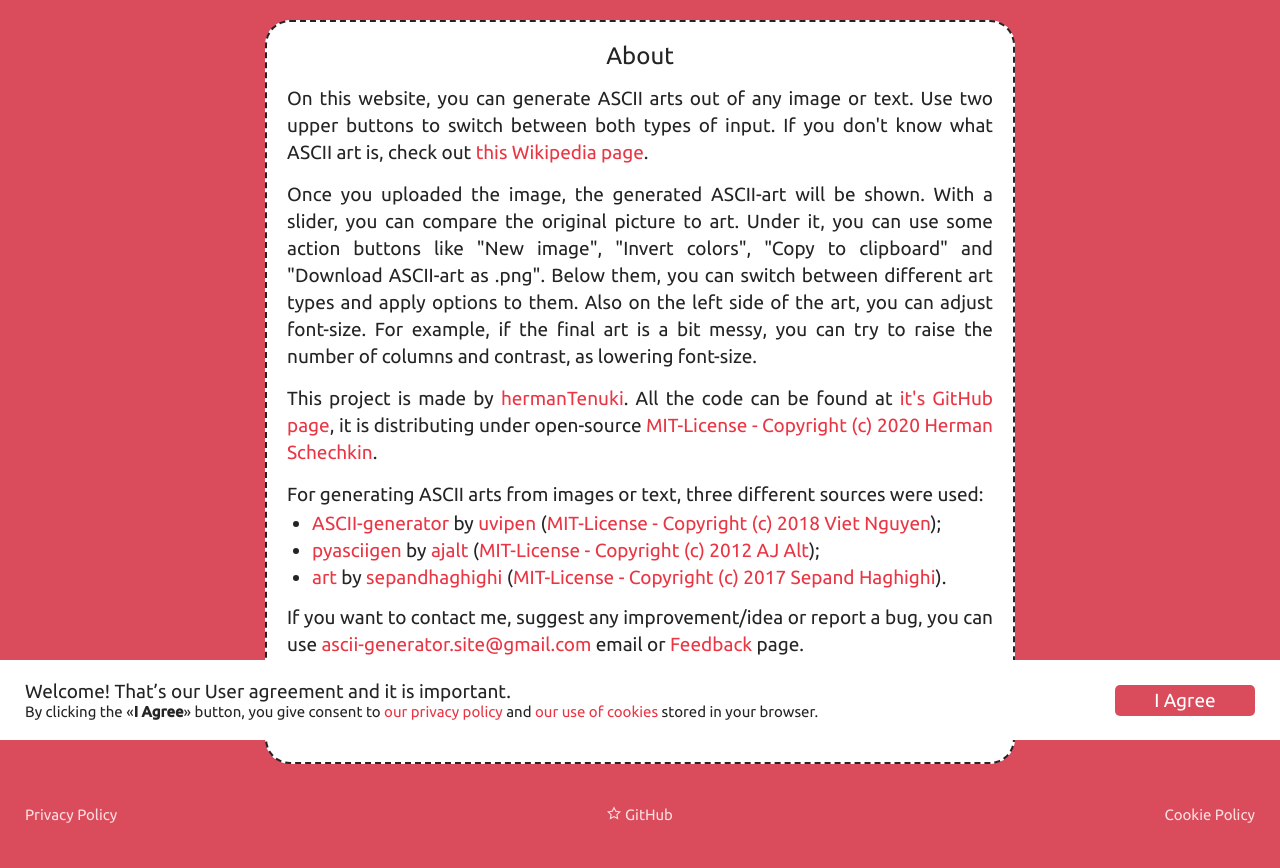
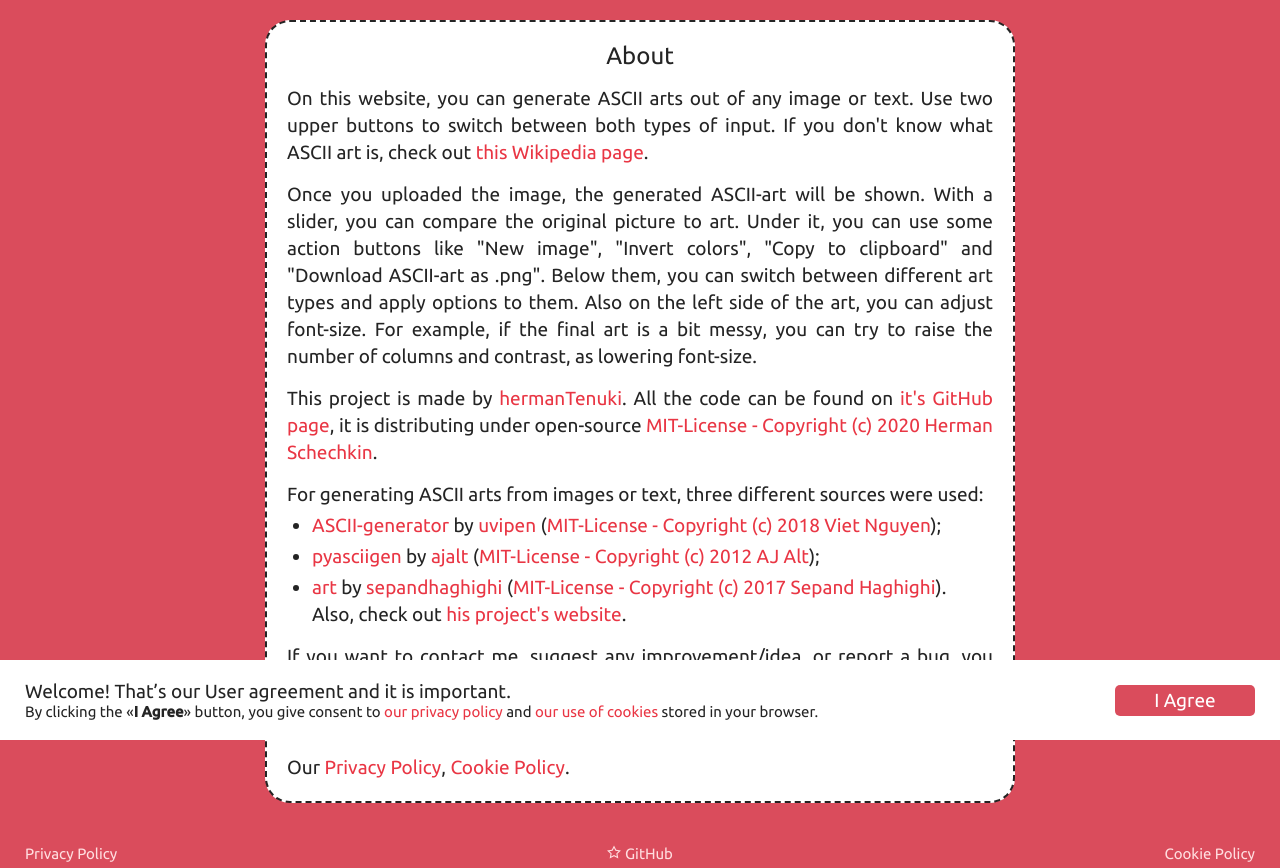
Before and after one commit to Gouldian0120/ascii_creator, a Django app: page /about/ in a window 1280 px wide. Shown: the part 60-928 px from the top of the page. Before the commit the page ends 883 px from the top, so only its background shows below. Run offline with Django 3.2, Linux system fonts and the light colour scheme; style sheets or scripts are compiled from the project's sources; parts of the project's set-up code (start-up, migrations or seed data) failed here and were passed over.

Commit message:
Readme/About +reference

```diff
--- a/app/static/css/styles.css
+++ b/app/static/css/styles.css
@@ -750,6 +750,8 @@ main section.policy_cookie .wrapper .text-window li,
 main section.policy_privacy .wrapper .text-window li {
   padding-top: 4px;
   list-style: disc;
+  line-height: 27px;
+  text-align: justify;
 }
 main section.about .wrapper .text-window p,
 main section.policy_cookie .wrapper .text-window p,
--- a/app/static/css/styles.less
+++ b/app/static/css/styles.less
@@ -913,6 +913,8 @@ main {
         li {
           padding-top: 4px;
           list-style: disc;
+          line-height: 27px;
+          text-align: justify;
         }
 
         p {
--- a/app/templates/app/about.html
+++ b/app/templates/app/about.html
@@ -8,14 +8,15 @@
                 <h3>About</h3>
                 <p>On this website, you can generate ASCII arts out of any image or text. Use two upper buttons to switch between both types of input. If you don't know what ASCII art is, check out <a href="https://en.wikipedia.org/wiki/ASCII_art">this Wikipedia page</a>.</p>
                 <p>Once you uploaded the image, the generated ASCII-art will be shown. With a slider, you can compare the original picture to art. Under it, you can use some action buttons like "New image", "Invert colors", "Copy to clipboard" and "Download ASCII-art as .png". Below them, you can switch between different art types and apply options to them. Also on the left side of the art, you can adjust font-size. For example, if the final art is a bit messy, you can try to raise the number of columns and contrast, as lowering font-size.</p>
-                <p>This project is made by <a href="https://github.com/hermanTenuki">hermanTenuki</a>. All the code can be found at <a href="https://github.com/hermanTenuki/ASCII-Generator.site" title="Please star us on GitHub">it's GitHub page</a>, it is distributing under open-source <a href="https://github.com/hermanTenuki/ASCII-Generator.site/blob/master/LICENSE">MIT-License - Copyright (c) 2020 Herman Schechkin</a>.</p>
+                <p>This project is made by <a href="https://github.com/hermanTenuki">hermanTenuki</a>. All the code can be found on <a href="https://github.com/hermanTenuki/ASCII-Generator.site" title="Please star us on GitHub">it's GitHub page</a>, it is distributing under open-source <a href="https://github.com/hermanTenuki/ASCII-Generator.site/blob/master/LICENSE">MIT-License - Copyright (c) 2020 Herman Schechkin</a>.</p>
                 <p>For generating ASCII arts from images or text, three different sources were used:</p>
                 <ul>
                     <li><a href="https://github.com/uvipen/ASCII-generator">ASCII-generator</a> by <a href="https://github.com/uvipen">uvipen</a> (<a href="https://github.com/uvipen/ASCII-generator/blob/master/LICENSE">MIT-License - Copyright (c) 2018 Viet Nguyen</a>);</li>
                     <li><a href="https://github.com/ajalt/pyasciigen">pyasciigen</a> by <a href="https://github.com/ajalt">ajalt</a> (<a href="https://github.com/ajalt/pyasciigen/blob/master/README.md">MIT-License - Copyright (c) 2012 AJ Alt</a>);</li>
-                    <li><a href="https://github.com/sepandhaghighi/art">art</a> by <a href="https://github.com/sepandhaghighi">sepandhaghighi</a> (<a href="https://github.com/sepandhaghighi/art/blob/master/LICENSE">MIT-License - Copyright (c) 2017 Sepand Haghighi</a>).</li>
+                    <li><a href="https://github.com/sepandhaghighi/art">art</a> by <a href="https://github.com/sepandhaghighi">sepandhaghighi</a> (<a href="https://github.com/sepandhaghighi/art/blob/master/LICENSE">MIT-License - Copyright (c) 2017 Sepand Haghighi</a>).<br>Also, check out
+                        <a href="https://www.4r7.ir/">his project's website</a>.</li>
                 </ul>
-                <p>If you want to contact me, suggest any improvement/idea or report a bug, you can use <a href="mailto:ascii-generator.site@gmail.com">ascii-generator.site@gmail.com</a> email or <a href="{% url 'feedback_url' %}">Feedback</a> page.</p>
+                <p>If you want to contact me, suggest any improvement/idea, or report a bug, you can use <a href="mailto:ascii-generator.site@gmail.com">ascii-generator.site@gmail.com</a> email or <a href="{% url 'feedback_url' %}">Feedback</a> page.</p>
                 <p>Icons made by <a href="https://www.flaticon.com/authors/freepik" title="Freepik">Freepik</a> from <a href="https://www.flaticon.com/" title="Flaticon">www.flaticon.com</a>.</p>
                 <p>Our <a href="{% url 'policy_privacy_url' %}">Privacy Policy</a>, <a href="{% url 'policy_cookie_url' %}">Cookie Policy</a>.</p>
             </div>
--- a/app/templates/app/base.html
+++ b/app/templates/app/base.html
@@ -26,7 +26,7 @@
     <link rel="shortcut icon" href="{% static 'favicon.ico' %}" type="image/x-icon">
     <link href="https://fonts.googleapis.com/css2?family=Pacifico&family=Ubuntu:wght@400;500&display=swap"
           rel="stylesheet">
-    <link rel="stylesheet" href="{% static 'css/styles.css' %}?1" type="text/css">
+    <link rel="stylesheet" href="{% static 'css/styles.css' %}?2" type="text/css">
     <link rel="stylesheet" href="{% static 'css/circle_loader.css' %}?1" type="text/css">
     <link rel="stylesheet" href="{% static 'css/media.css' %}?1" type="text/css">
 </head>
```
Also changed, not shown: README.md.
